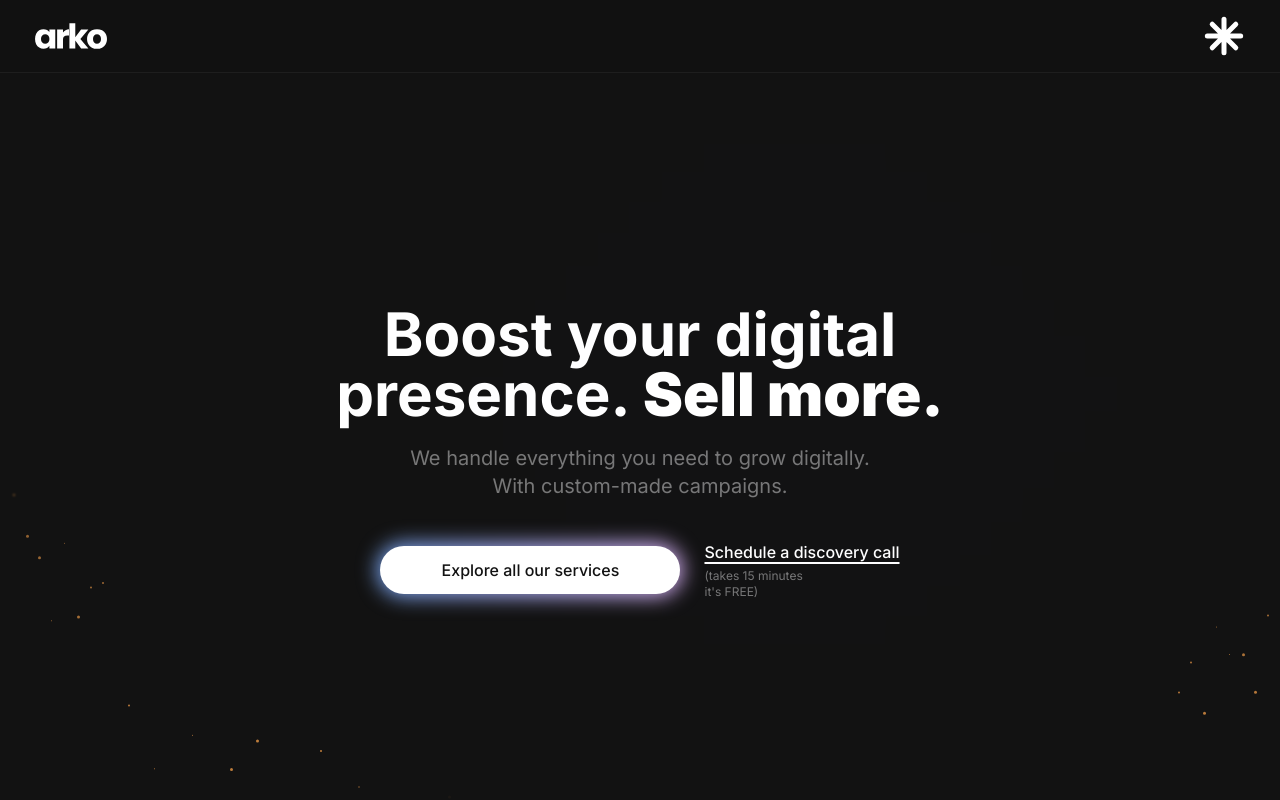
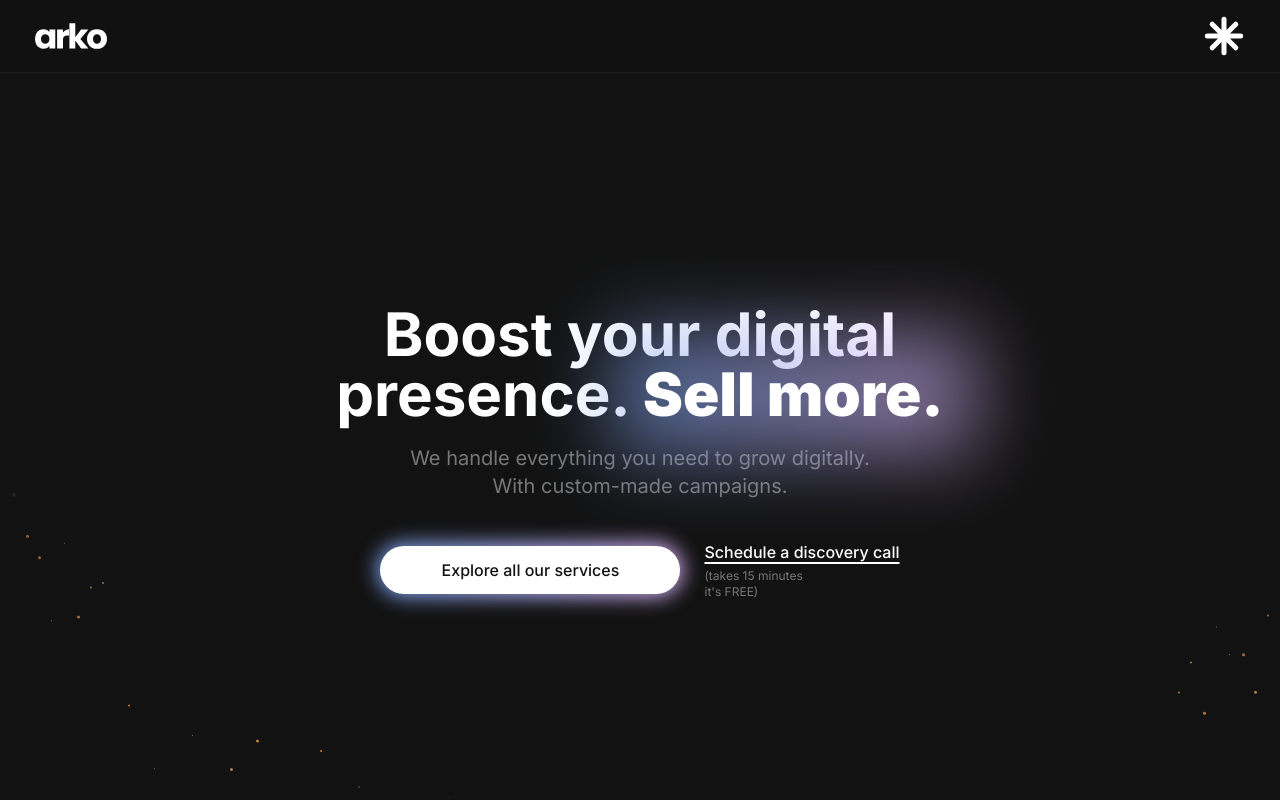
Before and after one commit to 3333444n/arkomkt, a Next.js app: page /en in a window 1280 px wide. Shown: the top 800 px of the page. Built offline with nearby package versions, Linux system fonts and the light colour scheme.

Commit message:
Small layout tweaks in the Hero component

```diff
--- a/components/sections/Hero.tsx
+++ b/components/sections/Hero.tsx
@@ -59,7 +59,7 @@ export default function Hero() {
     }));
 
     return (
-        <section id="home" className="py-15 px-10 md:px-60 md:py-40 lg:py-50 xl:py-60">
+        <section id="home" className="py-15 px-10 md:px-60 md:py-40 lg:py-50 xl:py-60 w-full">
             {/* Particles container - breaks out of section to span full viewport */}
             <div
                 className="absolute top-0 bottom-0 pointer-events-none"
@@ -116,7 +116,7 @@ export default function Hero() {
                             <b className="relative inline-block">
                                 <span className="relative z-10">{chunks}</span>
                                 <span
-                                    className="absolute inset-0 bg-gradient-to-r from-baby-blue via-baby-purple to-baby-pink blur-[2000px] animate-gradient-xy bg-[length:200%_200%] opacity-75"
+                                    className="absolute -inset-8 scale-[1] bg-gradient-to-r from-baby-blue via-baby-purple to-baby-pink blur-2xl animate-gradient-xy bg-[length:200%_200%] opacity-60"
                                     aria-hidden="true"
                                 />
                             </b>
```
